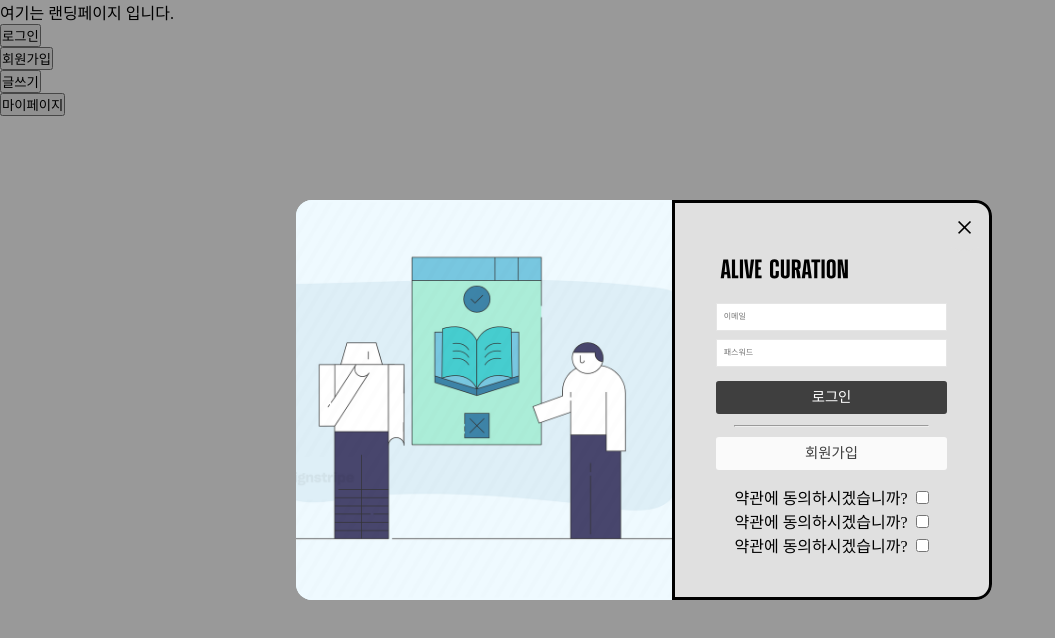
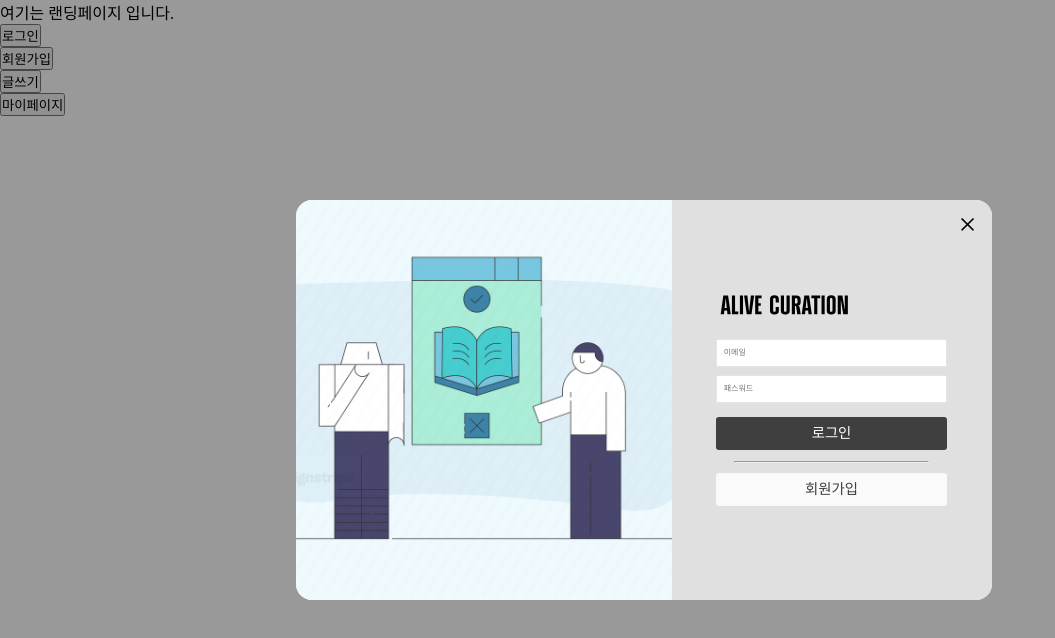
Before and after one commit to codestates/alive-curation, a React (Create React App) app in the folder client/: page / in a window 1280 px wide. Both pictures are taken after a click on the button "로그인". Shown: the top 638 px of the page, without its empty margins (0-1055 px from the left). Built offline with nearby package versions, Linux system fonts and the light colour scheme; a web font is replaced by a local one.

Commit message:
Revise: index.html 수정

```diff
--- a/client/package.json
+++ b/client/package.json
@@ -39,6 +39,5 @@
       "last 1 firefox version",
       "last 1 safari version"
     ]
-  },
-  "proxy": "http://localhost:4000"
+  }
 }
--- a/client/public/index.html
+++ b/client/public/index.html
@@ -9,7 +9,6 @@
       name="description"
       content="Web site created using create-react-app"
     />
-    <link rel="apple-touch-icon" href="%PUBLIC_URL%/logo192.png" />
     <!--
       manifest.json provides metadata used when your web app is installed on a
       user's mobile device or desktop. See https://developers.google.com/web/fundamentals/web-app-manifest/
--- a/client/src/components/SignIn/SignIn.Styled.js
+++ b/client/src/components/SignIn/SignIn.Styled.js
@@ -93,7 +93,6 @@ export const Wrapper = Styled.div`
 `;
 
 export const ModalContents = Styled.div`
-  border:solid;
   display: flex;
   justify-content: center;
   align-items: center;
--- a/client/src/components/SignIn/SignIn.js
+++ b/client/src/components/SignIn/SignIn.js
@@ -87,7 +87,7 @@ const SignIn = ({
                 />
                 <LoginBtn
                   onClick={() => {
-                    if (window.localStorage.getItem("userInfo") === null)
+                    if (!window.localStorage.getItem("userInfo"))
                       return axios
                         .post(
                           "https://localhost:8080/user/signin",
@@ -106,12 +106,16 @@ const SignIn = ({
                         .then((res) => {
                           if (res.status === 200) {
                             const { email, role, name, thumbnail } = res.data;
-                            window.localStorage.setItem("userInfo", {
+                            const userData = {
                               email,
                               role,
                               name,
                               thumbnail,
-                            });
+                            };
+                            window.localStorage.setItem(
+                              "userInfo",
+                              JSON.stringify(userData)
+                            );
                             setData(res.data);
                             setIsLogin(true);
                             history.push("/mypage");
@@ -136,24 +140,6 @@ const SignIn = ({
                   </JoinBtn>
                   {joinModal ? <SignUp /> : null}
                 </div>
-                <CheckboxWrapper>
-                  <AgreeWrapper>
-                    약관에 동의하시겠습니까? &nbsp;
-                    <Checkbox type="checkbox" />
-                  </AgreeWrapper>
-                </CheckboxWrapper>
-                <CheckboxWrapper>
-                  <AgreeWrapper>
-                    약관에 동의하시겠습니까? &nbsp;
-                    <Checkbox type="checkbox" />
-                  </AgreeWrapper>
-                </CheckboxWrapper>
-                <CheckboxWrapper>
-                  <AgreeWrapper>
-                    약관에 동의하시겠습니까? &nbsp;
-                    <Checkbox type="checkbox" />
-                  </AgreeWrapper>
-                </CheckboxWrapper>
               </ContentWrapper>
             </ModalContents>
           </LoginModal>
--- a/client/src/components/SignUp/SignUp.Styled.js
+++ b/client/src/components/SignUp/SignUp.Styled.js
@@ -88,7 +88,7 @@ export const Wrapper = Styled.div`
   align-items:center;
   flex-direction:column;
   position: relative;
-  top:0.3em;
+  top:1.5em;
 `;
 
 export const ModalContents = Styled.div`
```
